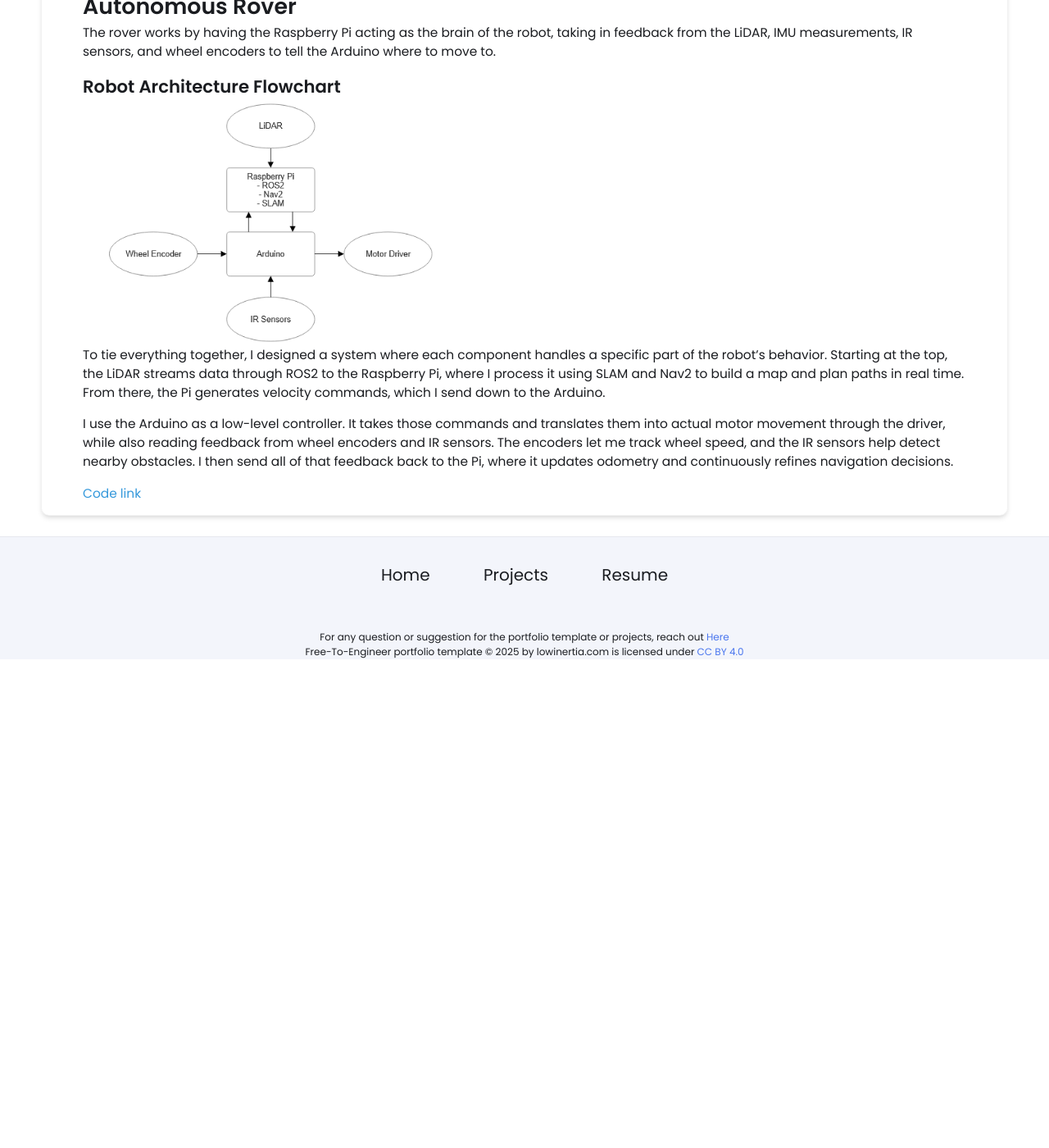
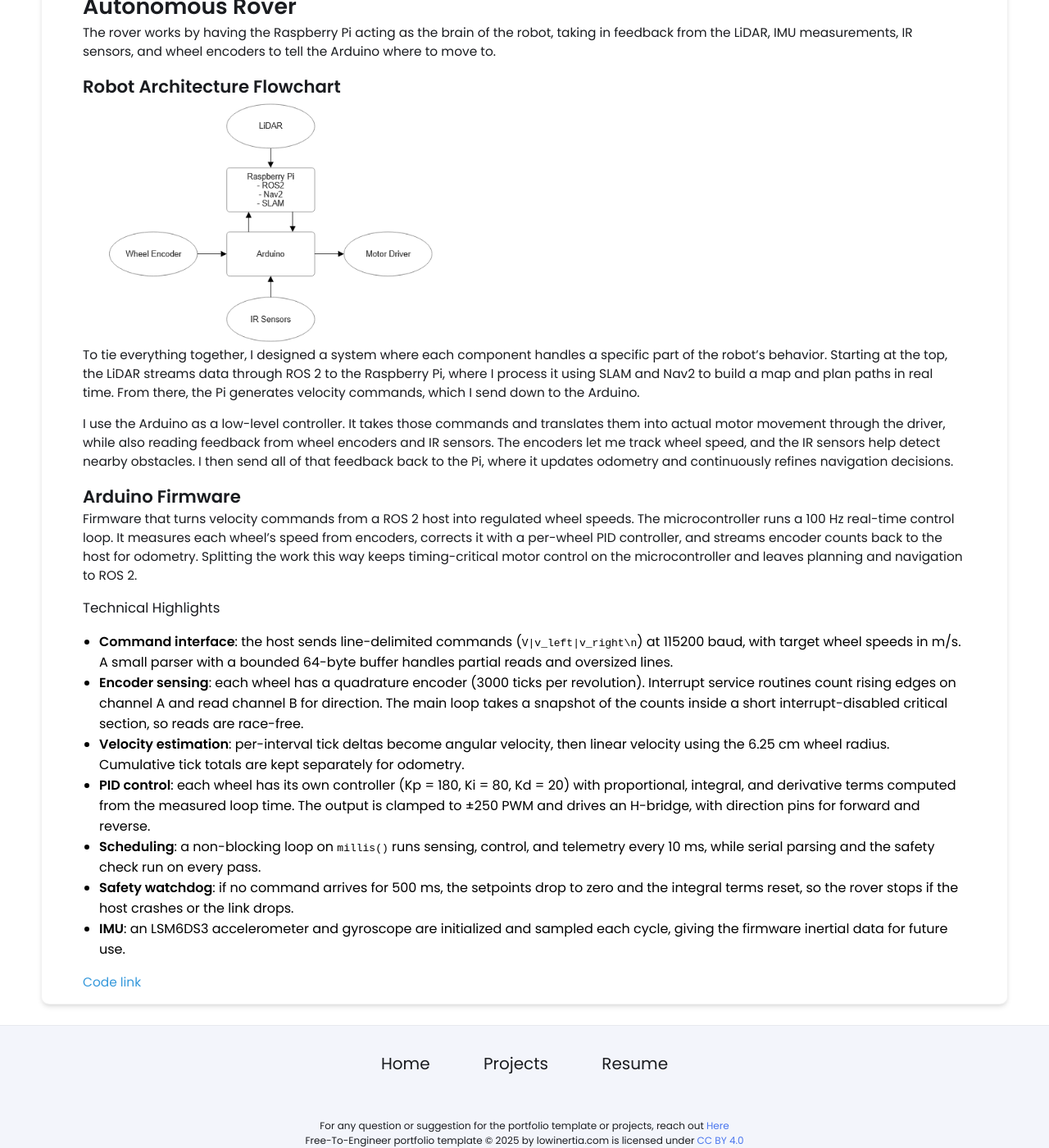
Before and after one commit to chaoqy/chaoqy.github.io, a Jekyll site: the page built from _projects/autonomous-rover/index.md, in a window 1280 px wide and 1400 px high, scrolled down 766 px. Shown: the whole window at 82% size. Built offline with Jekyll 4.4.1, drawn with Linux system fonts in a browser that asks for light colours; before the commit the page ends 1570 px from its top, so only the background shows below that; some of the changed text lies outside the part shown.

Commit message:
Update index.md

```diff
--- a/_projects/autonomous-rover/index.md
+++ b/_projects/autonomous-rover/index.md
@@ -1,9 +1,9 @@
 ---
 layout: post
 title: Autonomous Rover
-description: Developed an autonomous rover using ROS2 and Raspberry Pi, implementing closed-loop PID control for navigation.
+description: Developed an autonomous rover using ROS 2 and Raspberry Pi, implementing closed-loop PID control for navigation.
 skills:
-- ROS2
+- ROS 2
 - Raspberry Pi
 - Arduino
 - Python
@@ -17,8 +17,20 @@ The rover works by having the Raspberry Pi acting as the brain of the robot, tak
 ## Robot Architecture Flowchart
 {% include image-gallery.html images="architecture.png" %}
 
-To tie everything together, I designed a system where each component handles a specific part of the robot’s behavior. Starting at the top, the LiDAR streams data through ROS2 to the Raspberry Pi, where I process it using SLAM and Nav2 to build a map and plan paths in real time. From there, the Pi generates velocity commands, which I send down to the Arduino.
+To tie everything together, I designed a system where each component handles a specific part of the robot’s behavior. Starting at the top, the LiDAR streams data through ROS 2 to the Raspberry Pi, where I process it using SLAM and Nav2 to build a map and plan paths in real time. From there, the Pi generates velocity commands, which I send down to the Arduino.
 
 I use the Arduino as a low-level controller. It takes those commands and translates them into actual motor movement through the driver, while also reading feedback from wheel encoders and IR sensors. The encoders let me track wheel speed, and the IR sensors help detect nearby obstacles. I then send all of that feedback back to the Pi, where it updates odometry and continuously refines navigation decisions.
 
+## Arduino Firmware
+Firmware that turns velocity commands from a ROS 2 host into regulated wheel speeds. The microcontroller runs a 100 Hz real-time control loop. It measures each wheel’s speed from encoders, corrects it with a per-wheel PID controller, and streams encoder counts back to the host for odometry. Splitting the work this way keeps timing-critical motor control on the microcontroller and leaves planning and navigation to ROS 2.
+
+### Technical Highlights
+- **Command interface**: the host sends line-delimited commands (`V|v_left|v_right\n`) at 115200 baud, with target wheel speeds in m/s. A small parser with a bounded 64-byte buffer handles partial reads and oversized lines.
+- **Encoder sensing**: each wheel has a quadrature encoder (3000 ticks per revolution). Interrupt service routines count rising edges on channel A and read channel B for direction. The main loop takes a snapshot of the counts inside a short interrupt-disabled critical section, so reads are race-free.
+- **Velocity estimation**: per-interval tick deltas become angular velocity, then linear velocity using the 6.25 cm wheel radius. Cumulative tick totals are kept separately for odometry.
+- **PID control**: each wheel has its own controller (Kp = 180, Ki = 80, Kd = 20) with proportional, integral, and derivative terms computed from the measured loop time. The output is clamped to ±250 PWM and drives an H-bridge, with direction pins for forward and reverse.
+- **Scheduling**: a non-blocking loop on `millis()` runs sensing, control, and telemetry every 10 ms, while serial parsing and the safety check run on every pass.
+- **Safety watchdog**: if no command arrives for 500 ms, the setpoints drop to zero and the integral terms reset, so the rover stops if the host crashes or the link drops.
+- **IMU**: an LSM6DS3 accelerometer and gyroscope are initialized and sampled each cycle, giving the firmware inertial data for future use.
+
 [Code link](https://github.com/chaoqy/chaoqy.github.io/blob/main/_projects/autonomous-rover/code)
```
